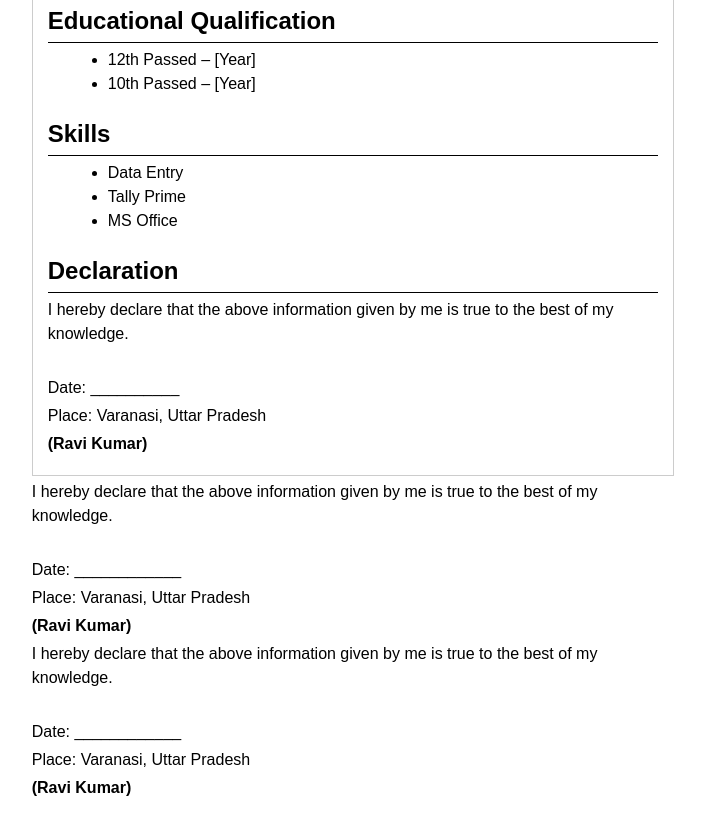
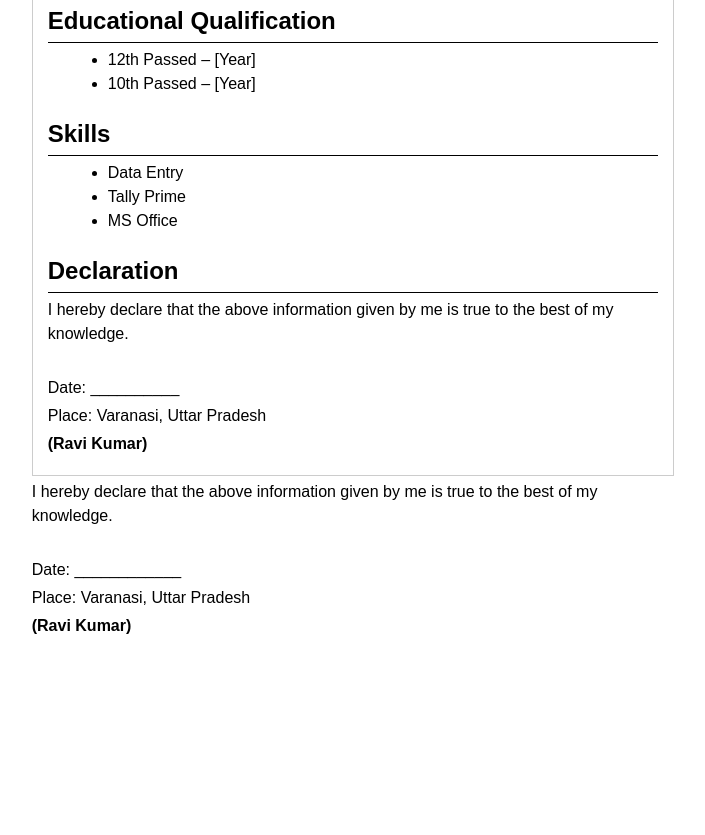
Before and after one commit to Hack-Ravi/RESUME-RAVI, a plain HTML site: page index.html in a window 1280 px wide. Shown: the part 544-1379 px from the top of the page, without its empty margins (287-992 px from the left). After the commit the page ends 1261 px from the top, so only its background shows below. Drawn offline with Linux system fonts and the light colour scheme.

Commit message:
Update index.html

```diff
--- a/index.html
+++ b/index.html
@@ -115,17 +115,3 @@
 
 </body>
 </html>        </ul>
-    </div>
-
-    <div class="section declaration">
-        <p>I hereby declare that the above information given by me is true to the best of my knowledge.</p>
-    </div>
-
-    <div class="footer">
-        <p>Date: ____________</p>
-        <p>Place: Varanasi, Uttar Pradesh</p>
-        <p><strong>(Ravi Kumar)</strong></p>
-    </div>
-
-</body>
-</html>
```
